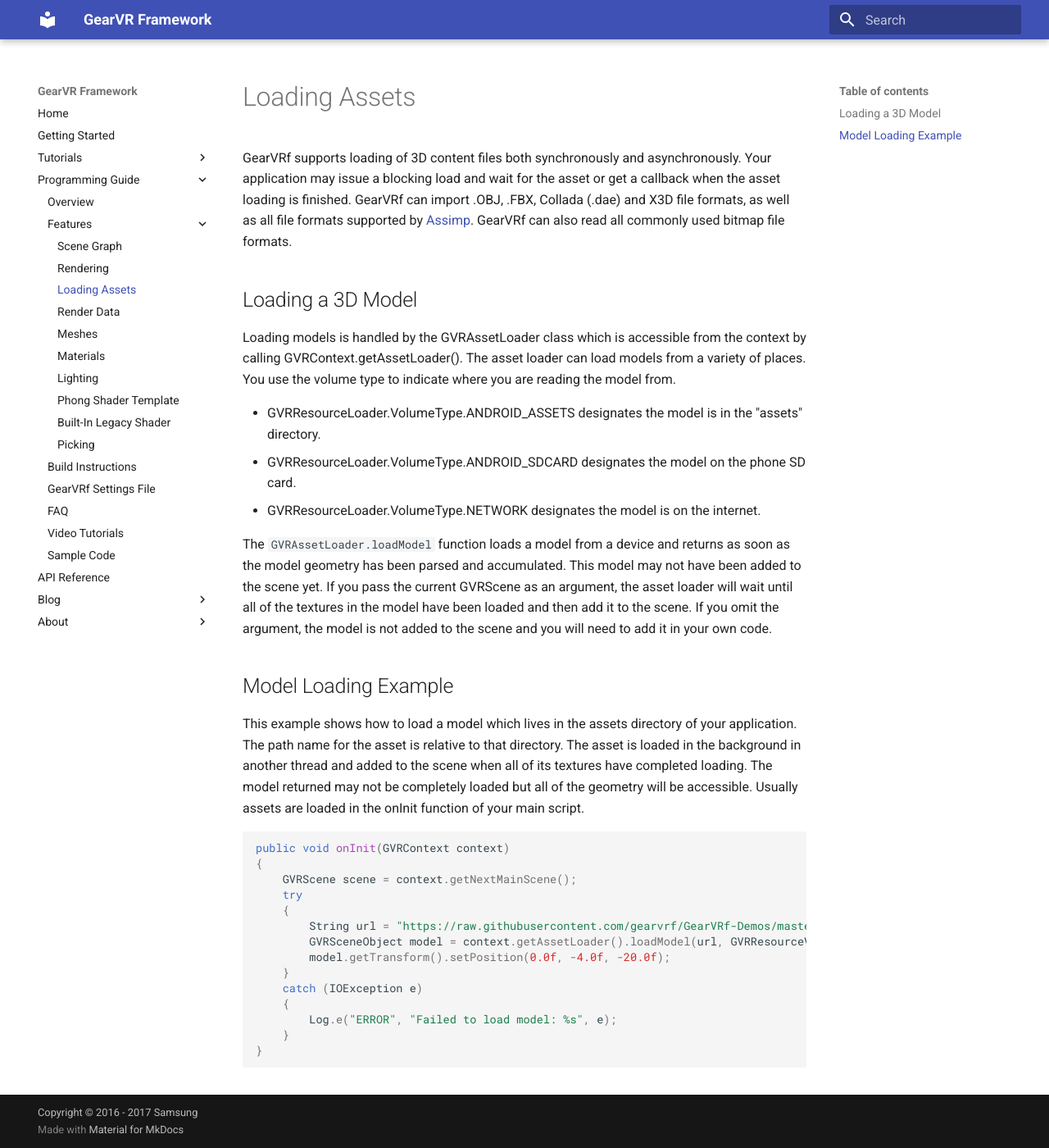
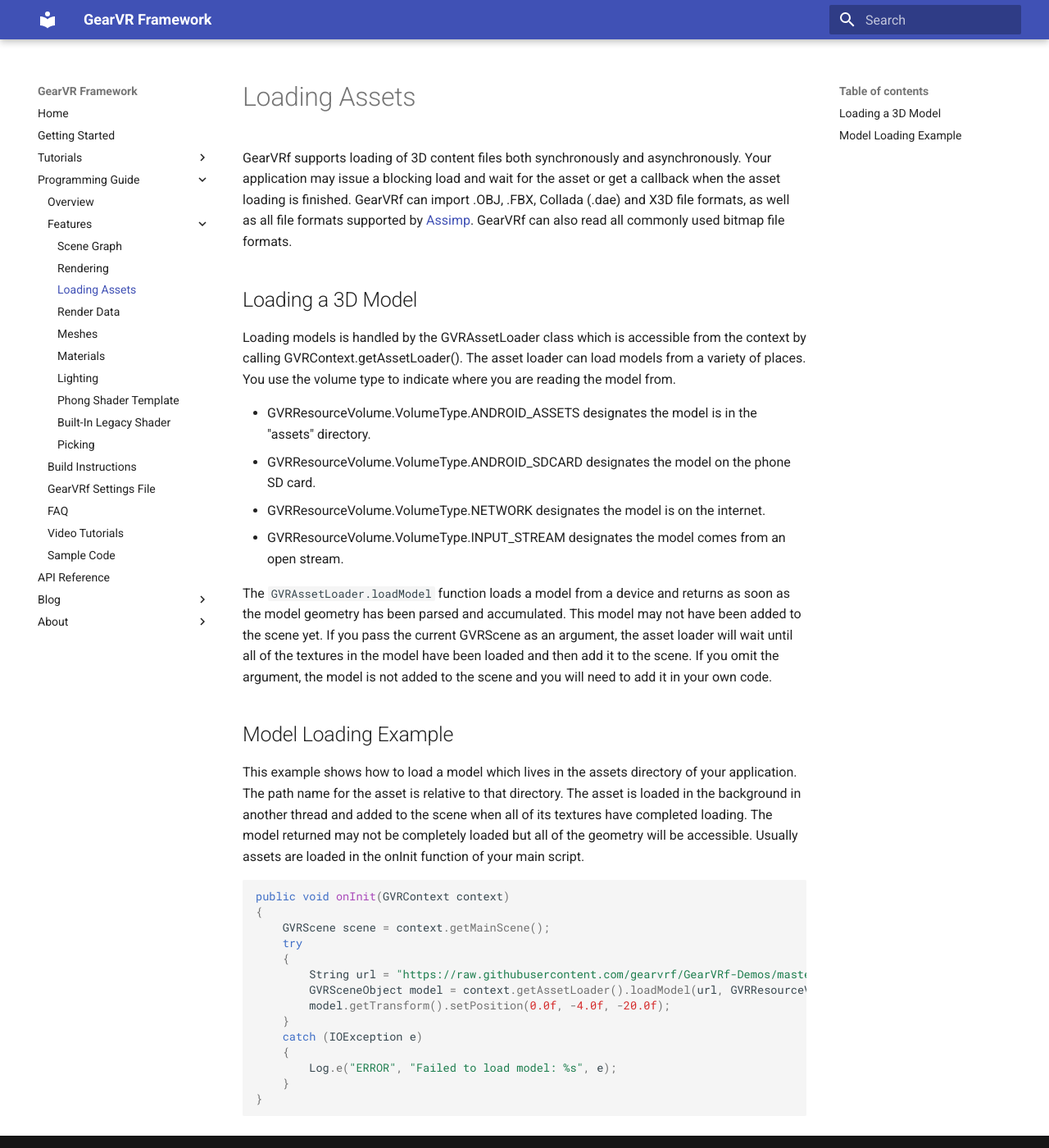
Before and after one commit to nitosan/GearVRf-docs, an MkDocs documentation site: the page built from docs/programming_guide/features/loading_assets.md, in a window 1280 px wide and 1400 px high. Shown: the whole window at 82% size. Built offline with MkDocs 1.6.1 and Material for MkDocs 9.7.7, drawn with Linux system fonts in a browser that asks for light colours; old or Windows-style settings are respelled for this version of MkDocs.

Commit message:
added volume type

````diff
--- a/docs/programming_guide/features/loading_assets.md
+++ b/docs/programming_guide/features/loading_assets.md
@@ -1,24 +1,25 @@
 
 GearVRf supports loading of 3D content files both synchronously and asynchronously. Your application may issue a blocking load and wait for the asset or get a callback when the asset loading is finished. GearVRf can import .OBJ, .FBX, Collada  (.dae) and X3D file formats, as well as all file formats supported by [Assimp](http://www.assimp.org/main_features_formats.html). GearVRf can also read all commonly used bitmap file formats.
 
-##Loading a 3D Model
+## Loading a 3D Model
 
 Loading models is handled by the GVRAssetLoader class which is accessible from the context by calling GVRContext.getAssetLoader(). The asset loader can load models from a variety of places. You use the volume type to indicate where you are reading the model from.
 
-* GVRResourceLoader.VolumeType.ANDROID_ASSETS designates the model is in the "assets" directory.
-* GVRResourceLoader.VolumeType.ANDROID_SDCARD designates the model on the phone SD card.
-* GVRResourceLoader.VolumeType.NETWORK designates the model is on the internet.
+* GVRResourceVolume.VolumeType.ANDROID_ASSETS designates the model is in the "assets" directory.
+* GVRResourceVolume.VolumeType.ANDROID_SDCARD designates the model on the phone SD card.
+* GVRResourceVolume.VolumeType.NETWORK designates the model is on the internet.
+* GVRResourceVolume.VolumeType.INPUT_STREAM designates the model comes from an open stream.
 
 The `GVRAssetLoader.loadModel` function loads a model from a device and returns as soon as the model geometry has been parsed and accumulated. This model may not have been added to the scene yet. If you pass the current GVRScene as an argument, the asset loader will wait until all of the textures in the model have been loaded and then add it to the scene. If you omit the argument, the model is not added to the scene and you will need to add it in your own code.
 
-##Model Loading Example
+## Model Loading Example
 
 This example shows how to load a model which lives in the assets directory of your application. The path name for the asset is relative to that directory. The asset is loaded in the background in another thread and added to the scene when all of its textures have completed loading. The model returned may not be completely loaded but all of the geometry will be accessible. Usually assets are loaded in the onInit function of your main script.
 
 ```java
 public void onInit(GVRContext context)
 {
-    GVRScene scene = context.getNextMainScene();
+    GVRScene scene = context.getMainScene();
     try
     {
         String url = "https://raw.githubusercontent.com/gearvrf/GearVRf-Demos/master/gvrjassimpmodelloader/assets/trees/trees9.3ds";
````
